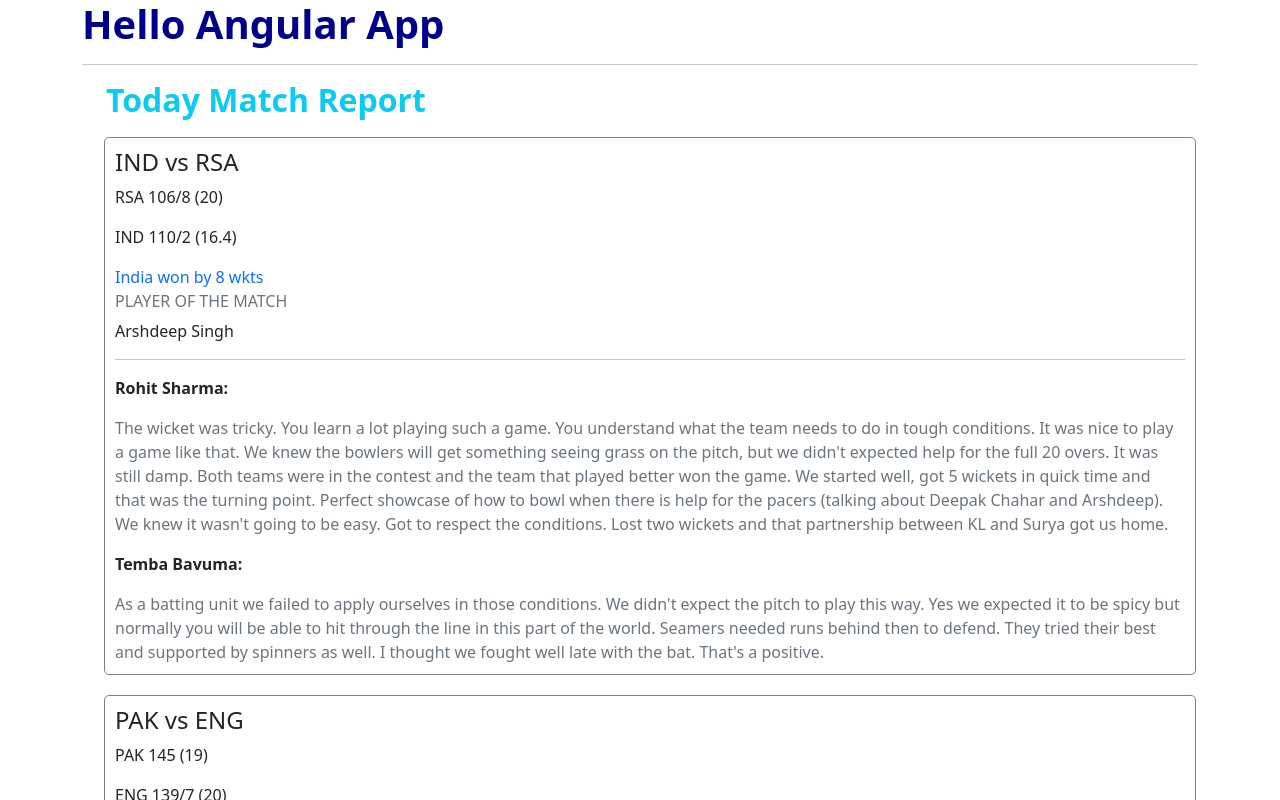
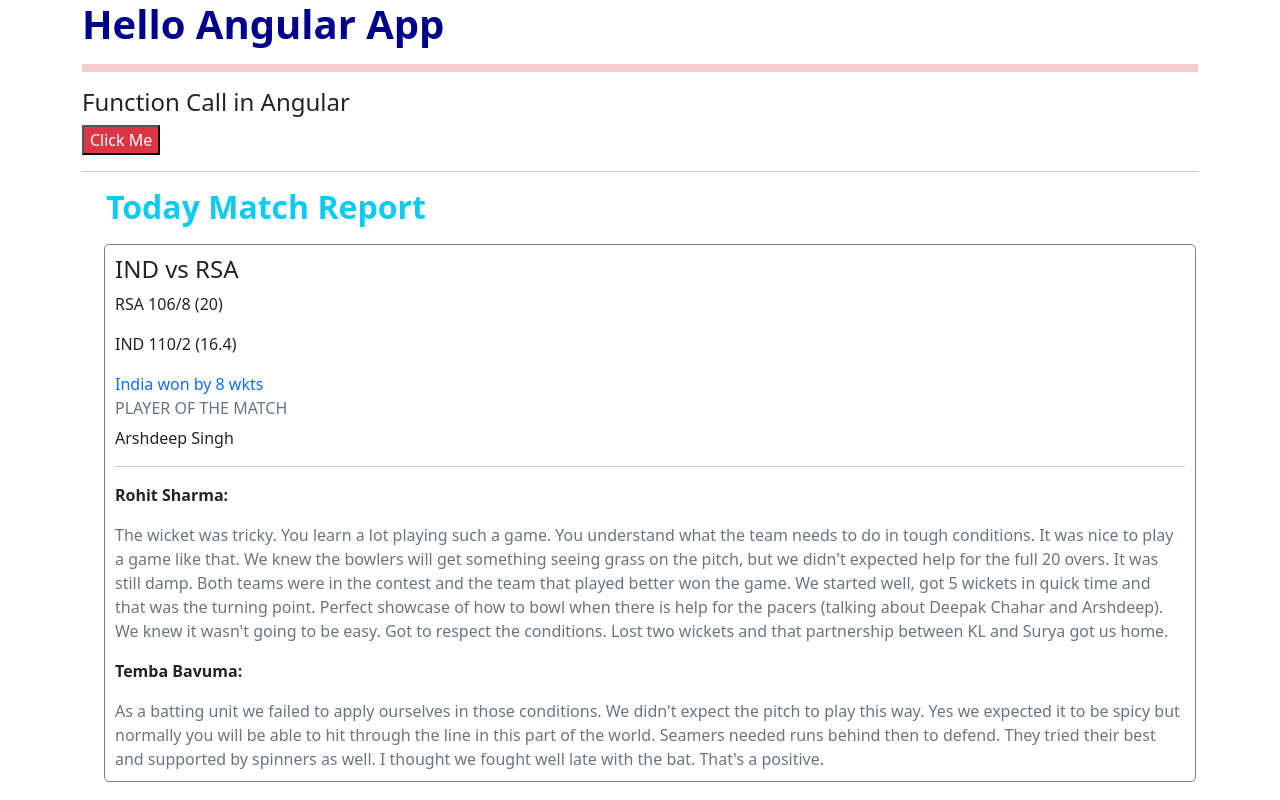
Before and after one commit to Mahfuz60/my-angular-first-app, an Angular app: page / in a window 1280 px wide. Shown: the top 800 px of the page. Built offline with nearby package versions, Linux system fonts and the light colour scheme.

Commit message:
angular functio called button

```diff
--- a/src/app/app.component.html
+++ b/src/app/app.component.html
@@ -2,6 +2,9 @@
   <div class="row">
     <div class="col-xs-12">
       <h1 class="mx-auto">Hello {{title}}</h1>
+      <hr class="text-danger p-1">
+      <h4>Function Call in Angular</h4>
+      <button class="bg-danger text-white" (click)="getName()">Click Me</button>
       <hr>
 
 
@@ -9,7 +12,7 @@
      <app-user-list></app-user-list>
      <app-student-list></app-student-list>
      <app-country-list></app-country-list>
-     <!-- ------------------------------------- -->
+     <!-- ---------------Module-login---------------------- -->
     <app-login></app-login>
 
 
--- a/src/app/app.component.ts
+++ b/src/app/app.component.ts
@@ -9,8 +9,12 @@ export class AppComponent {
   title = ' Angular App';
   data="Code step by learning from Angular";
 
+
   // function data
   getValue(){
     return "Hello Bangladesh,What day will going on!"
+  };
+  getName=()=>{
+    alert("Hello function you are call me!")
   }
 }
```
